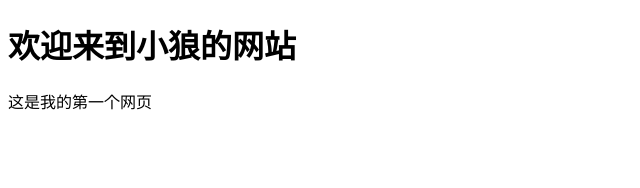
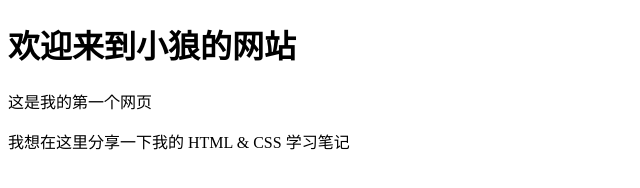
Before and after one commit to Swolf-GH/hypertext, a plain HTML site: page index.html in a window 1280 px wide. Shown: the whole page, without its empty margins (0-640 px from the left). Drawn offline with Linux system fonts and the light colour scheme.

Commit message:
add share notes

```diff
--- a/index.html
+++ b/index.html
@@ -8,5 +8,6 @@
     <body>
         <h1>欢迎来到小狼的网站</h1>
         <P>这是我的第一个网页</p>
+		<P>我想在这里分享一下我的 HTML & CSS 学习笔记</P>
     </body>
 </html>
```
